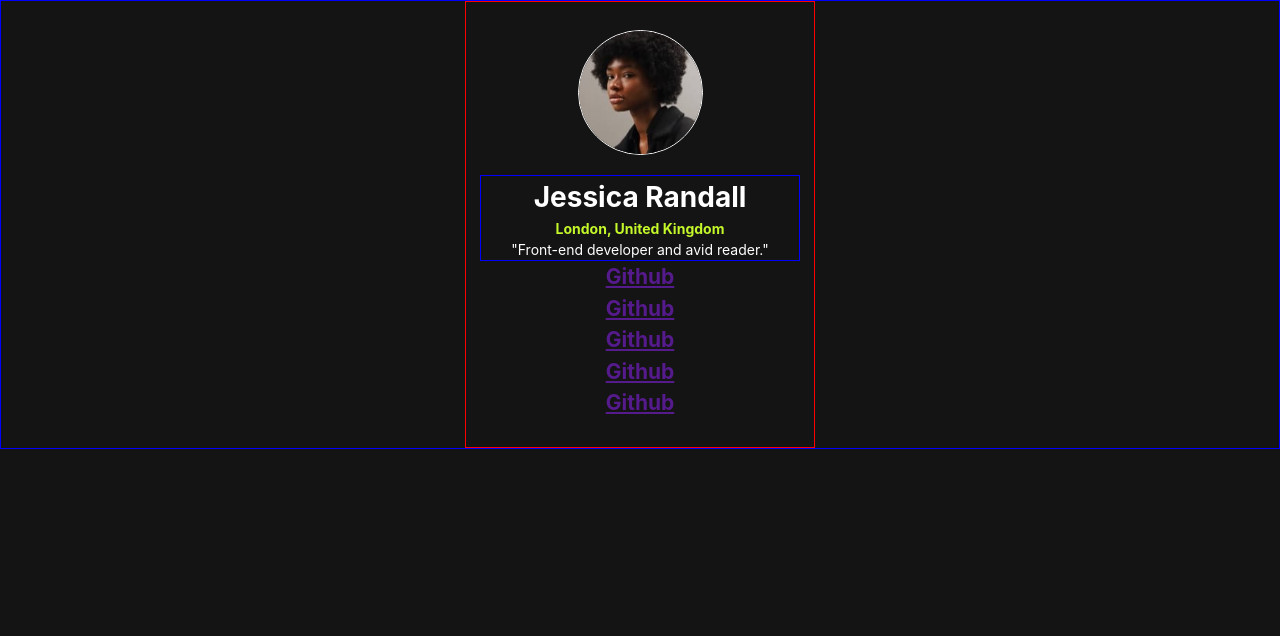
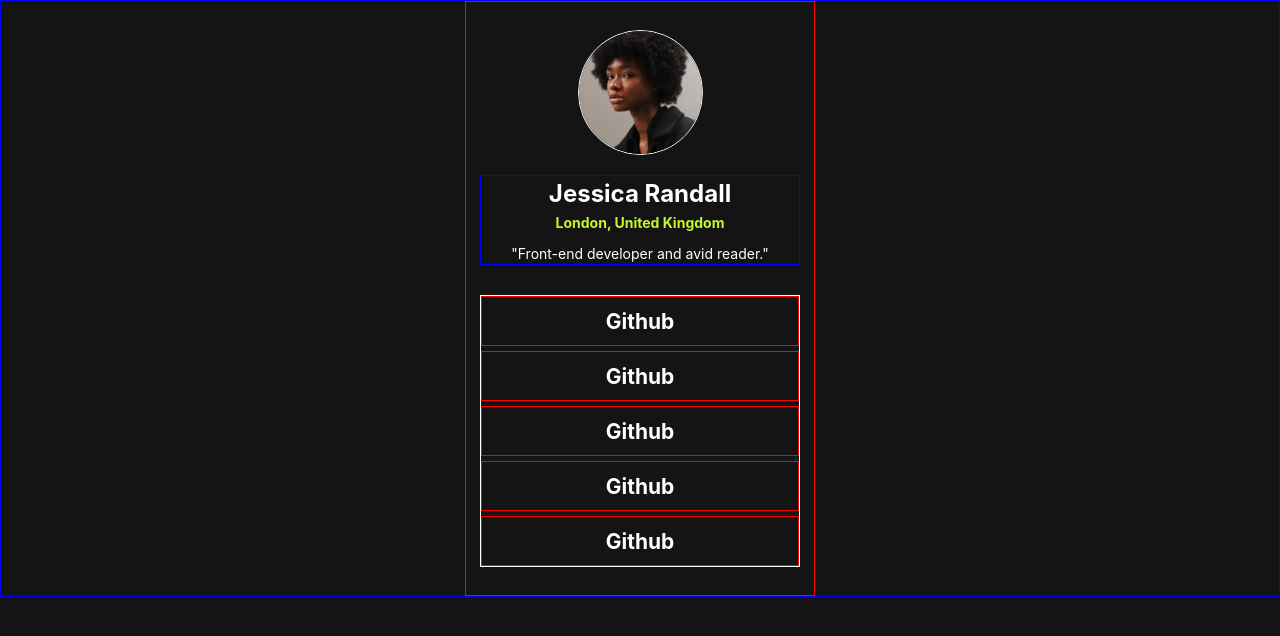
Before and after one commit to Nhoj-Plummer/social-links-profile, a Next.js app: page / in a window 1280 px wide. Shown: the top 636 px of the page. Built offline with nearby package versions, Linux system fonts and the light colour scheme.

Commit message:
Centering text in linkns list

```diff
--- a/src/components/SocialLink/SocialLink.css
+++ b/src/components/SocialLink/SocialLink.css
@@ -7,6 +7,7 @@
   width: 350px;
   text-align: center;
   align-content: center;
+  gap: 30px;
   font-size: var(--font-size-body);
   font-family: var(--font-family);
 }
@@ -29,11 +30,11 @@
 
 .social-link_text {
   border: 1px solid blue;
-
   margin-top: 20px;
 }
 
 .social-link_text h1 {
+  font-size: 24px;
   font-family: var(--font-family);
 }
 
@@ -41,3 +42,22 @@
   font-size: var(--font-size-body);
   color: var(--green);
 }
+
+.social-link_text p {
+  margin-top: 10px;
+}
+
+.social-link_links {
+  display: flex;
+  flex-direction: column;
+  gap: 5px;
+  border: 1px solid white;
+}
+
+.social-link_links a {
+  border: 1px solid red;
+  color: var(--white);
+  height: 50px;
+  line-height: 50px;
+  text-decoration: none;
+}
```
